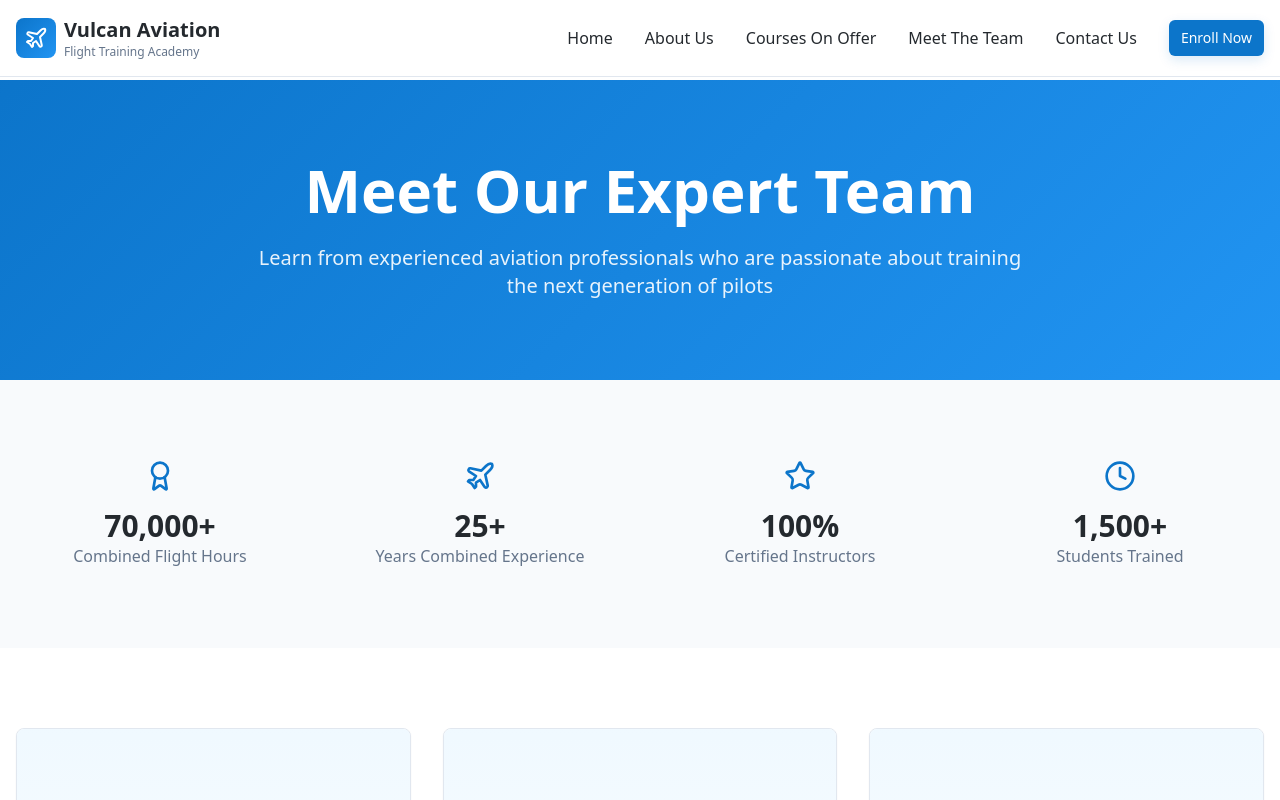
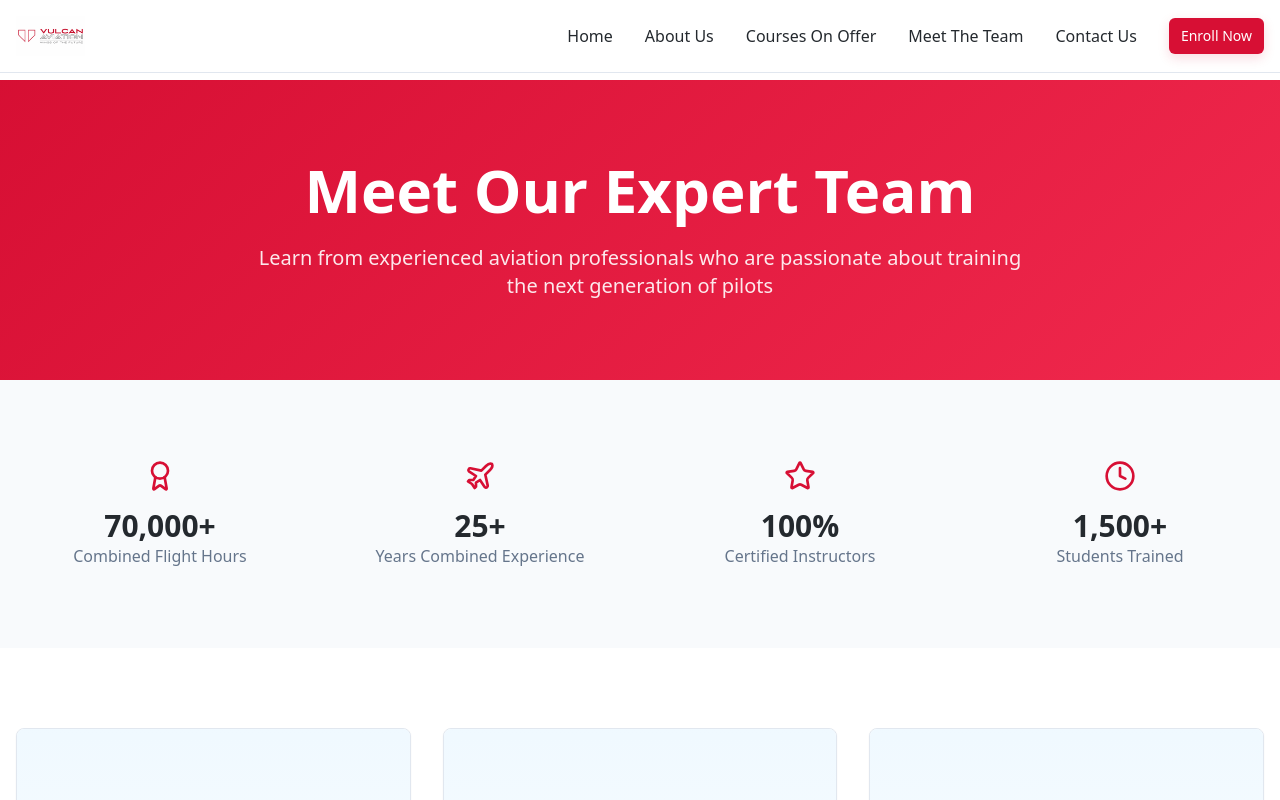
Before and after one commit to technology2025936/vulcan-sky-design, a React (Vite) app: page /team in a window 1280 px wide. Shown: the top 800 px of the page. Built offline with nearby package versions, Linux system fonts and the light colour scheme; the HTML template or start-up script is replaced by a standard one.

Commit message:
Add logo and update theme

```diff
--- a/src/components/layout/Header.tsx
+++ b/src/components/layout/Header.tsx
@@ -1,6 +1,7 @@
 import { Button } from "@/components/ui/button";
-import { Plane, Menu } from "lucide-react";
+import { Menu } from "lucide-react";
 import { useState } from "react";
+import vulcanLogo from "@/assets/vulcan-logo.png";
 
 const Header = () => {
   const [isMenuOpen, setIsMenuOpen] = useState(false);
@@ -10,14 +11,12 @@ const Header = () => {
       <div className="container mx-auto px-4 py-4">
         <div className="flex items-center justify-between">
           {/* Logo */}
-          <div className="flex items-center space-x-2">
-            <div className="bg-gradient-hero p-2 rounded-lg">
-              <Plane className="h-6 w-6 text-primary-foreground" />
-            </div>
-            <div>
-              <h1 className="text-xl font-bold text-aviation-grey">Vulcan Aviation</h1>
-              <p className="text-xs text-muted-foreground">Flight Training Academy</p>
-            </div>
+          <div className="flex items-center space-x-3">
+            <img
+              src={vulcanLogo}
+              alt="Vulcan Aviation Logo"
+              className="h-10 w-auto"
+            />
           </div>
 
           {/* Desktop Navigation */}
--- a/src/index.css
+++ b/src/index.css
@@ -17,7 +17,7 @@ All colors MUST be HSL.
     --popover: 0 0% 100%;
     --popover-foreground: 210 12% 16%;
 
-    --primary: 207 89% 42%;
+    --primary: 349 87% 45%;
     --primary-foreground: 0 0% 100%;
 
     --secondary: 210 40% 96%;
@@ -26,7 +26,7 @@ All colors MUST be HSL.
     --muted: 210 40% 96%;
     --muted-foreground: 215 16% 47%;
 
-    --accent: 207 89% 54%;
+    --accent: 349 87% 55%;
     --accent-foreground: 0 0% 100%;
 
     --destructive: 0 84% 60%;
@@ -34,12 +34,12 @@ All colors MUST be HSL.
 
     --border: 214 32% 91%;
     --input: 214 32% 91%;
-    --ring: 207 89% 42%;
+    --ring: 349 87% 45%;
 
     /* Aviation-inspired design tokens */
     --sky-light: 204 100% 97%;
-    --sky-primary: 207 89% 42%;
-    --sky-secondary: 207 89% 54%;
+    --sky-primary: 349 87% 45%;
+    --sky-secondary: 349 87% 55%;
     --sky-dark: 210 22% 26%;
     --aviation-grey: 210 12% 16%;
     --aviation-light: 210 40% 96%;
@@ -82,7 +82,7 @@ All colors MUST be HSL.
     --popover: 210 22% 26%;
     --popover-foreground: 0 0% 100%;
 
-    --primary: 207 89% 54%;
+    --primary: 349 87% 55%;
     --primary-foreground: 0 0% 100%;
 
     --secondary: 210 22% 36%;
@@ -91,7 +91,7 @@ All colors MUST be HSL.
     --muted: 210 22% 36%;
     --muted-foreground: 215 16% 65%;
 
-    --accent: 207 89% 42%;
+    --accent: 349 87% 45%;
     --accent-foreground: 0 0% 100%;
 
     --destructive: 0 84% 60%;
@@ -99,12 +99,12 @@ All colors MUST be HSL.
 
     --border: 210 22% 36%;
     --input: 210 22% 36%;
-    --ring: 207 89% 54%;
+    --ring: 349 87% 55%;
 
     /* Dark mode aviation tokens */
     --sky-light: 210 22% 36%;
-    --sky-primary: 207 89% 54%;
-    --sky-secondary: 207 89% 42%;
+    --sky-primary: 349 87% 55%;
+    --sky-secondary: 349 87% 45%;
     --sky-dark: 210 12% 16%;
     --aviation-grey: 0 0% 100%;
     --aviation-light: 210 22% 36%;
```
Also changed, not shown: src/assets/vulcan-logo.png (added).
